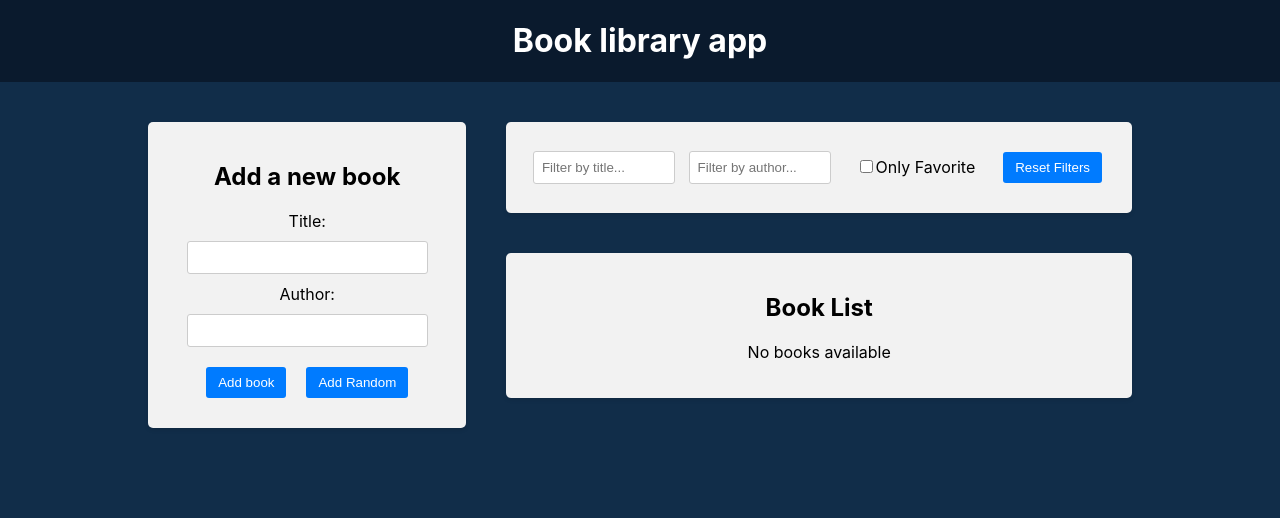
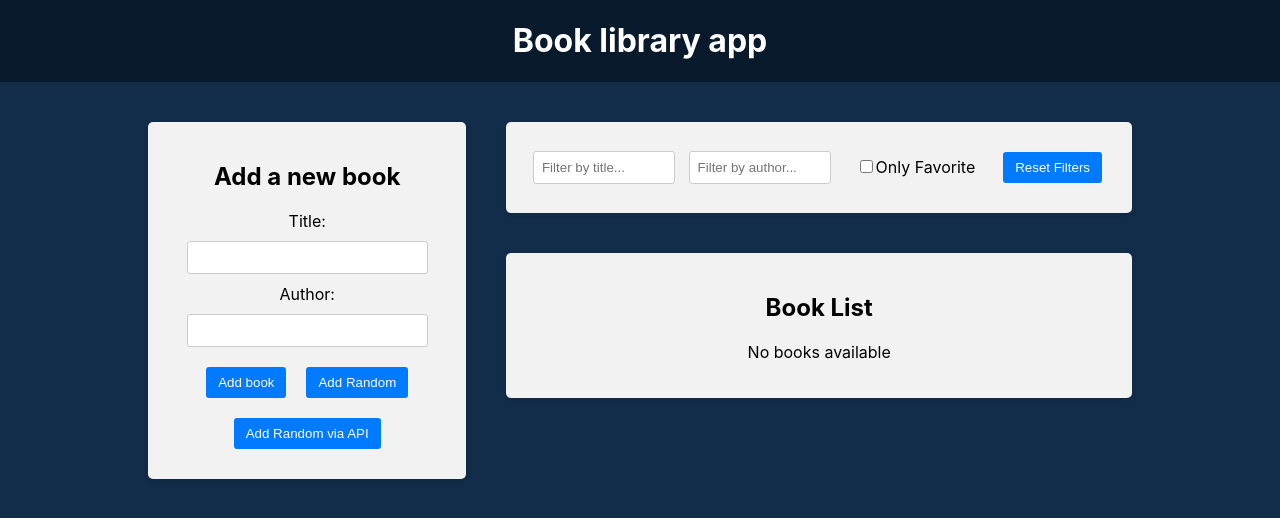
Before and after one commit to oleksandrkoval63/frontend, a React (Create React App) app: page / in a window 1280 px wide. Shown: the top 518 px of the page. Built offline with nearby package versions, Linux system fonts and the light colour scheme.

Commit message:
add random book via api

```diff
--- a/package.json
+++ b/package.json
@@ -7,7 +7,7 @@
     "@testing-library/jest-dom": "^5.17.0",
     "@testing-library/react": "^13.4.0",
     "@testing-library/user-event": "^13.5.0",
-    "axios": "^1.6.7",
+    "axios": "^1.6.8",
     "axois": "^0.0.1-security",
     "react": "^18.2.0",
     "react-dom": "^18.2.0",
--- a/src/components/BookForm/BookForm.js
+++ b/src/components/BookForm/BookForm.js
@@ -1,5 +1,6 @@
 import { useState } from "react";
 import { useDispatch } from "react-redux";
+import axios from 'axios'
 import { setAddBook } from "../../redux/slices/booksSlice";
 import createBookWithId from "../../utils/createBookWithId";
 import booksData from '../../data/books.json'
@@ -29,7 +30,16 @@
       }
    };
 
-
+   const handleAddRandomBookViaAPI = async () => {
+      try {
+         const res = await axios.get('http://localhost:2000/random-book')
+         if(res.data && res.data.title && res.data.author && res.data.year){
+            dispatch(setAddBook(createBookWithId(res.data)))
+         }
+      } catch (error) {
+         console.log('Error fetching random book', error);
+      }
+   }
 
 
 
@@ -57,6 +67,7 @@
             </div>
             <button type="submit">Add book</button>
             <button type="button" onClick={handleAddRandomBook}>Add Random</button>
+            <button type="button" onClick={handleAddRandomBookViaAPI}>Add Random via API</button>
          </form>
       </div>
    );
```
Also changed, not shown: 1 other file (tests, documents, lock files or other folders).
